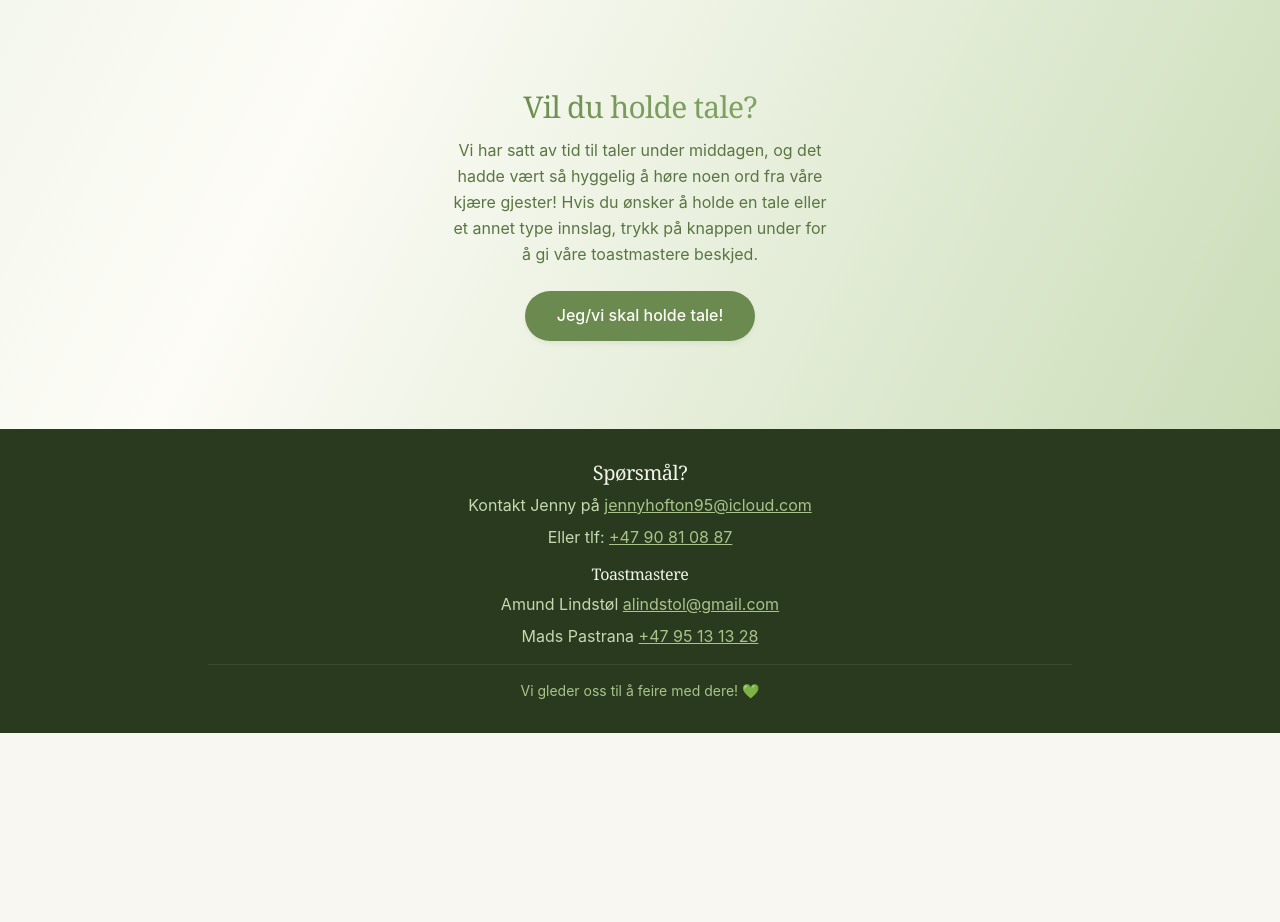
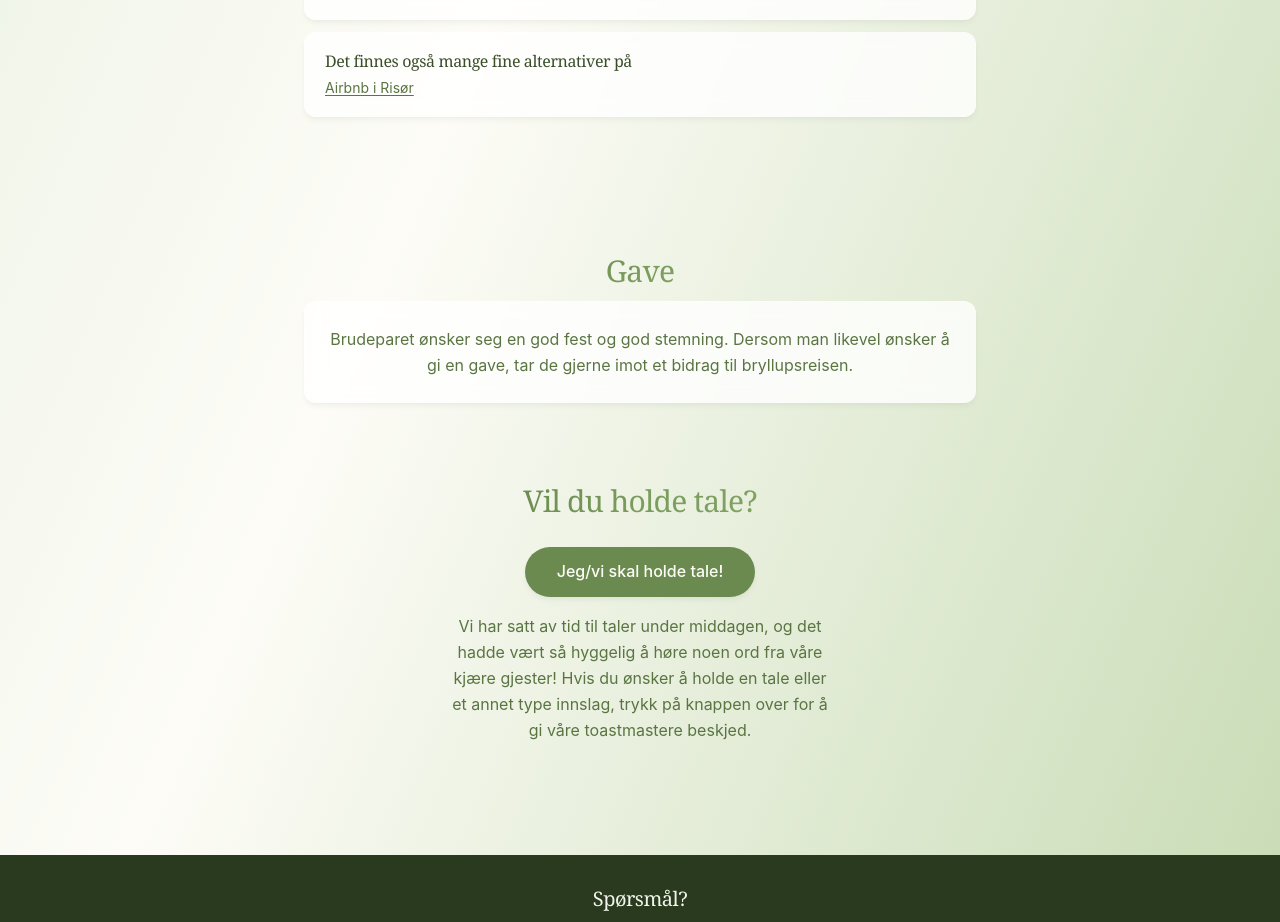
Before and after one commit to amundlindstol/jenny-og-karl, a Next.js app in the folder wedding-rsvp-website/: page / in a window 1280 px wide. Shown: the part 1821-2743 px from the top of the page. Before the commit the page ends 2554 px from the top, so only its background shows below. Built offline with nearby package versions, Linux system fonts and the light colour scheme.

Commit message:
Added gift section

```diff
--- a/wedding-rsvp-website/src/app/page.tsx
+++ b/wedding-rsvp-website/src/app/page.tsx
@@ -41,9 +41,9 @@ export default function Home() {
         </section>
 
         {/* ── Kvelden før ── */}
-        <section className="px-4">
+        <section className="pb-10 sm:py-14 px-4">
           <div className="max-w-2xl mx-auto text-center">
-            <h2 className="font-serif text-2xl sm:text-3xl text-primary-900 mb-3 gradient-text">
+            <h2 className="font-serif text-2xl sm:text-3xl text-primary-900 mb-8 gradient-text">
               Kvelden før bryllupet
             </h2>
             <div className="glass rounded-xl px-6 py-4 inline-block shadow-elegant">
@@ -187,23 +187,39 @@ export default function Home() {
           </div>
         </section>
 
-        {/* ── RSVP-knapp ── */}
+        {/* ── GAVE-info ── */}
+        <section className="pb-10 sm:py-14 px-4">
+          <div className="max-w-2xl mx-auto text-center">
+            <h2 className="font-serif text-2xl sm:text-3xl text-primary-900 mb-3 gradient-text">
+              Gave
+            </h2>
+            <div className="glass rounded-xl px-6 py-6 shadow-elegant">
+              <p className="text-primary-700 leading-relaxed">
+                Brudeparet ønsker seg en god fest og god stemning. Dersom man
+                likevel ønsker å gi en gave, tar de gjerne imot et bidrag til
+                bryllupsreisen.
+              </p>
+            </div>
+          </div>
+        </section>
+
+        {/* ── TALE-knapp ── */}
         <section className="py-6 px-4 text-center">
           <h2 className="font-serif text-2xl sm:text-3xl text-primary-900 mb-3 gradient-text">
             Vil du holde tale?
           </h2>
+          <Link
+            href="/tale"
+            className="inline-block bg-primary-600 hover:bg-primary-700 text-secondary-50 font-medium px-8 py-3 my-4 rounded-full shadow-elegant transition-colors"
+          >
+            Jeg/vi skal holde tale!
+          </Link>
           <p className="text-primary-700 mb-6 max-w-sm mx-auto leading-relaxed">
             Vi har satt av tid til taler under middagen, og det hadde vært så
             hyggelig å høre noen ord fra våre kjære gjester! Hvis du ønsker å
-            holde en tale eller et annet type innslag, trykk på knappen under
+            holde en tale eller et annet type innslag, trykk på knappen over
             for å gi våre toastmastere beskjed.
           </p>
-          <Link
-            href="/tale"
-            className="inline-block bg-primary-600 hover:bg-primary-700 text-secondary-50 font-medium px-8 py-3 rounded-full shadow-elegant transition-colors"
-          >
-            Jeg/vi skal holde tale!
-          </Link>
         </section>
       </div>
     </MainLayout>
```
